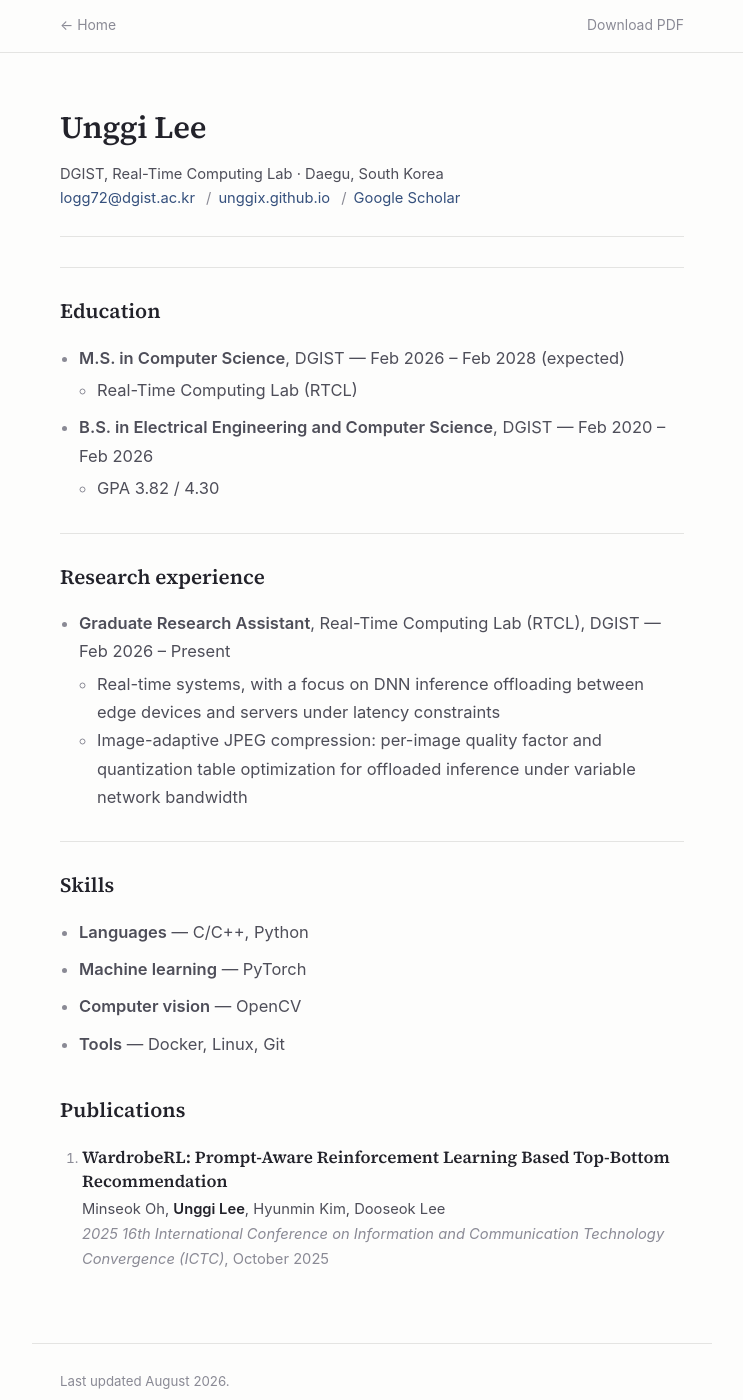
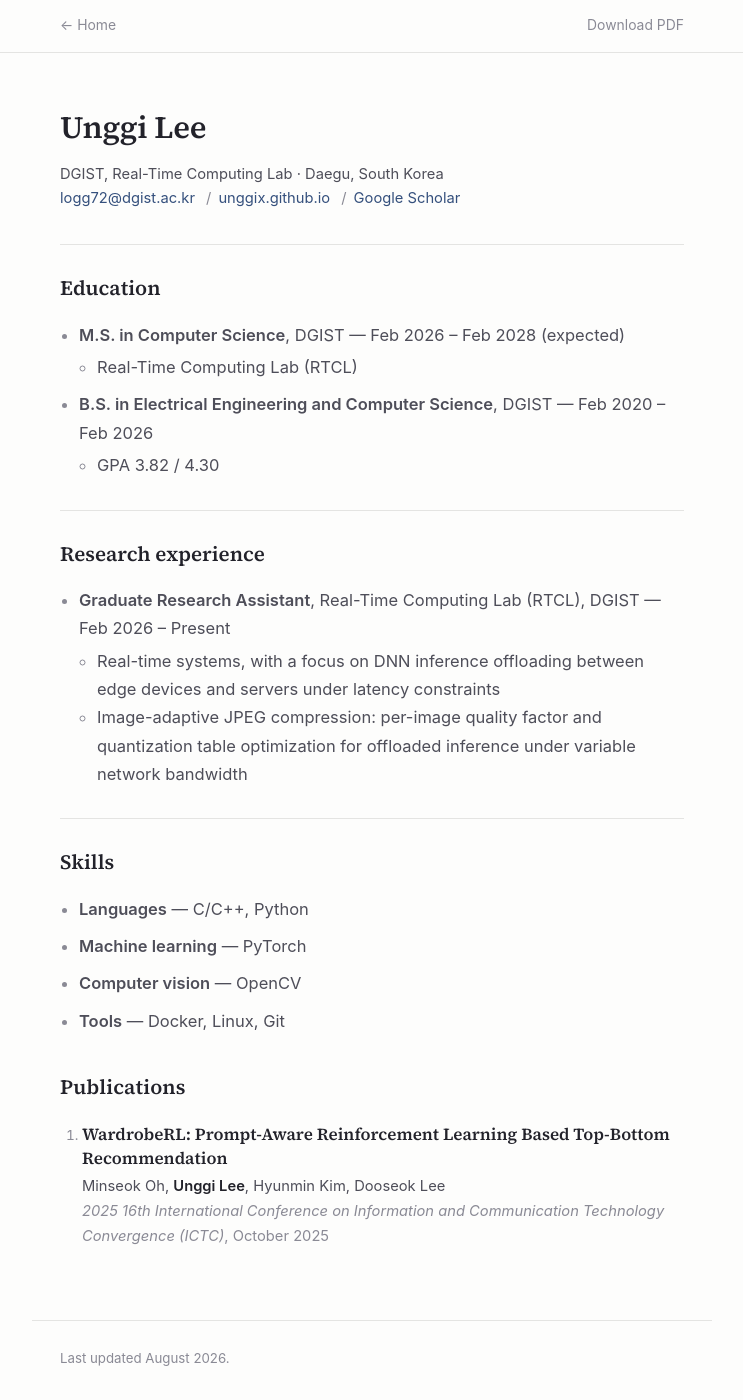
Before and after one commit to unggix/unggix.github.io, a Jekyll site: the page built from _pages/cv.md, in a window 1280 px wide and 1400 px high. Shown: the whole window, without its empty margins (268-1011 px from the left). Built offline with Jekyll 4.4.1, drawn with Linux system fonts in a browser that asks for light colours.

Commit message:
Fix the doubled CV rule and remove leftover sample files
The masthead's bottom border and the first heading's top border stacked
into two adjacent lines. The earlier sibling-selector fix lost on
specificity, so drop the masthead border instead and let the heading
borders draw every rule.

Also delete a debug screenshot committed by mistake and the academicpages
sample papers and slides under files/.

Co-Authored-By: Claude Opus 5 (1M context) <noreply@anthropic.com>

```diff
--- a/assets/css/cv.css
+++ b/assets/css/cv.css
@@ -3,11 +3,9 @@
 
 .cv { padding-bottom: 44px; }
 
-.cv__masthead {
-  padding: 48px 0 26px;
-  border-bottom: 1px solid var(--rule);
-  margin-bottom: 8px;
-}
+/* No border here: every section rule is drawn by the h1 border-top below,
+   so the masthead adding its own would stack two lines. */
+.cv__masthead { padding: 48px 0 4px; }
 
 .cv__masthead h1 {
   font-family: var(--serif);
@@ -38,10 +36,6 @@
   border-top: 1px solid var(--rule);
 }
 .cv__masthead h1 { padding-top: 0; border-top: 0; margin-top: 0; }
-
-/* The masthead already draws a rule; don't stack a second one on the
-   first markdown heading that follows it. */
-.cv__masthead + h1 { border-top: 0; padding-top: 0; margin-top: 22px; }
 
 .cv ul { margin: 0; padding-left: 19px; color: var(--text-soft); }
 .cv > ul > li { margin-bottom: 9px; }
```
Also changed, not shown: files/bibtex1.bib (deleted, +0 -10 lines), files/.cvcheck.png (deleted), 7 other files.
